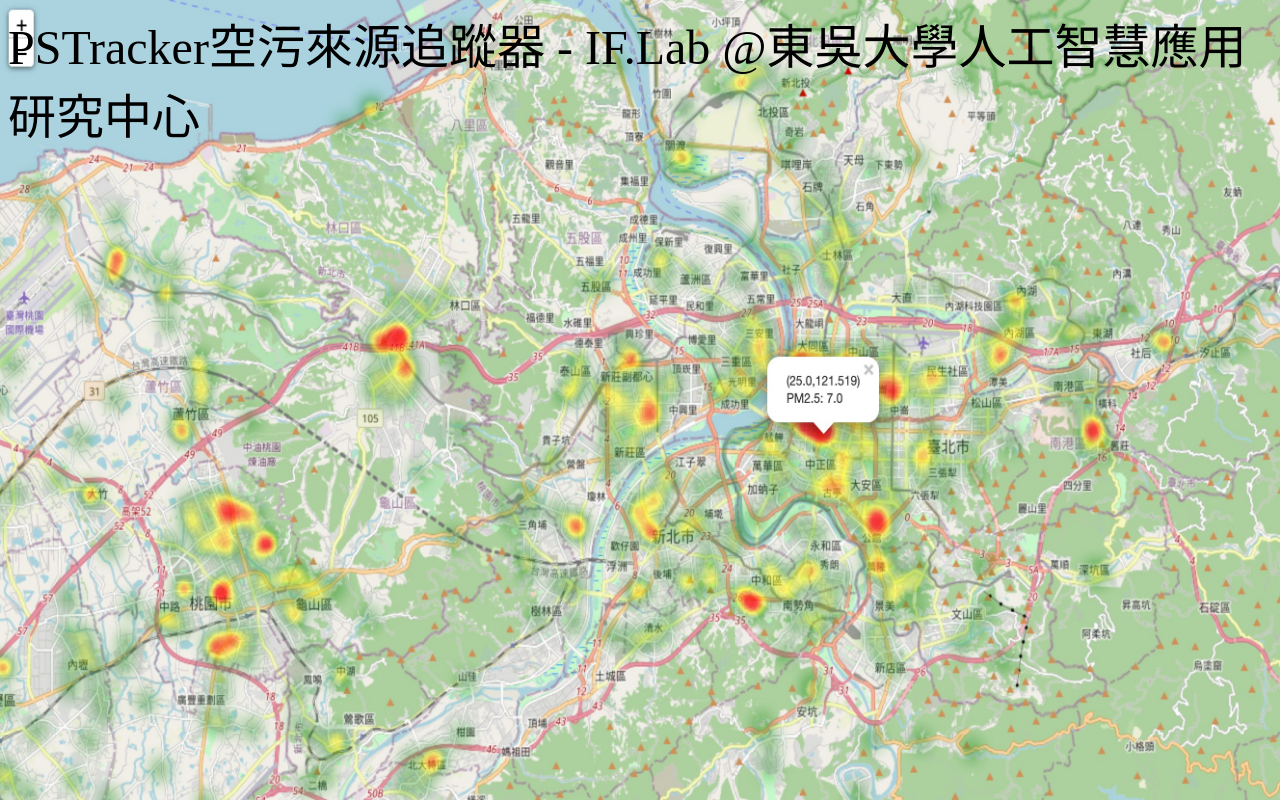
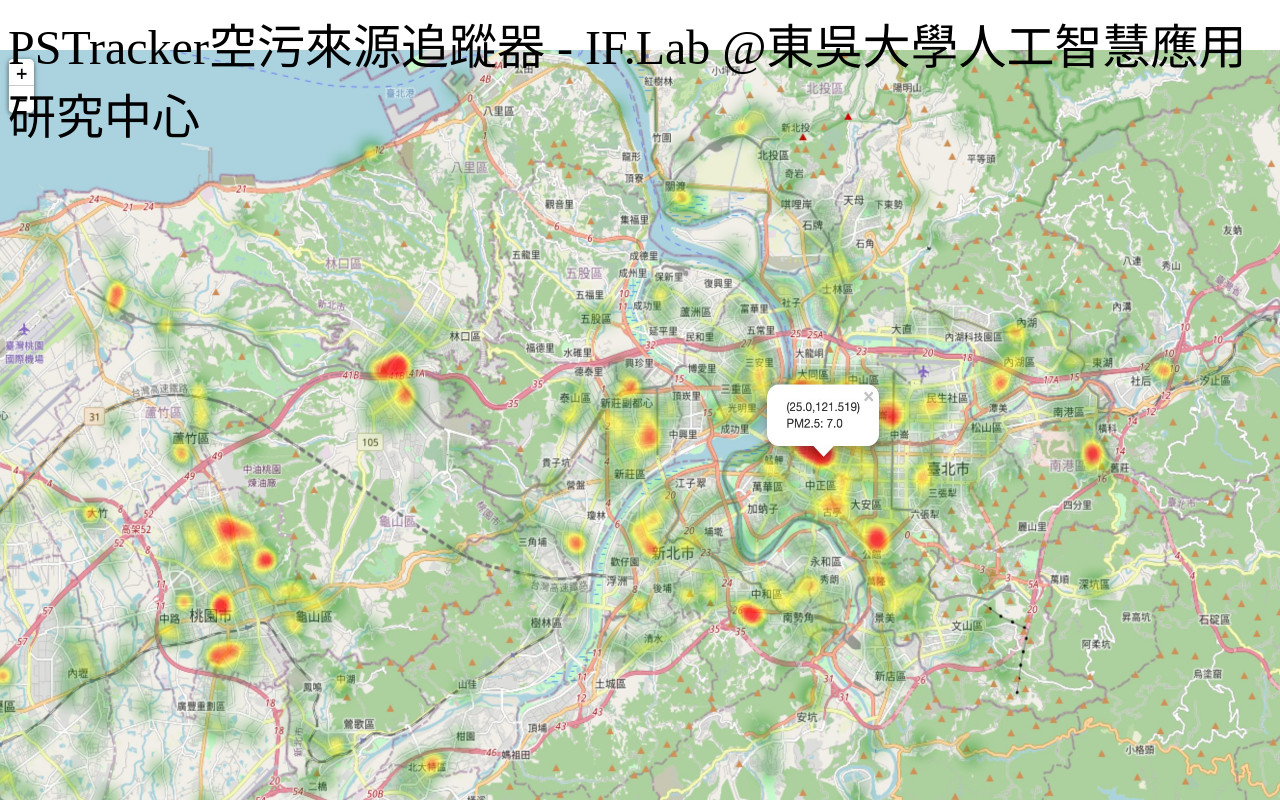
Before and after one commit to fuminghuang/PSTracker, a plain HTML site: page index_2.html in a window 1280 px wide. Drawn offline with Linux system fonts and the light colour scheme.

Commit message:
Update index_2.html

```diff
--- a/index_2.html
+++ b/index_2.html
@@ -8,7 +8,7 @@
 <style>
         .bg {
             position: fixed;
-            top: 0;
+            top: 50;
             left: 0;
             bottom: 0;
             right: 0;
```
